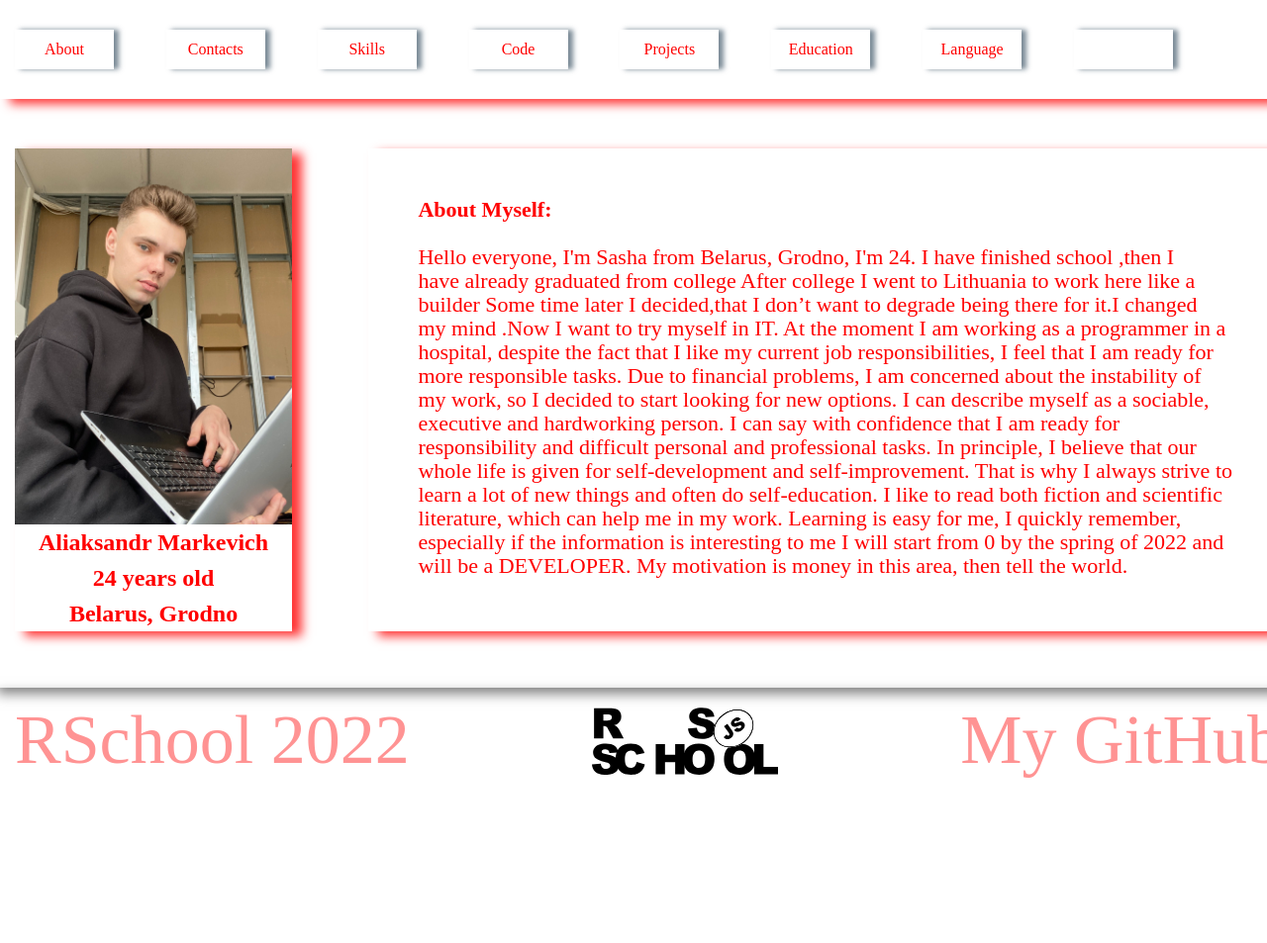
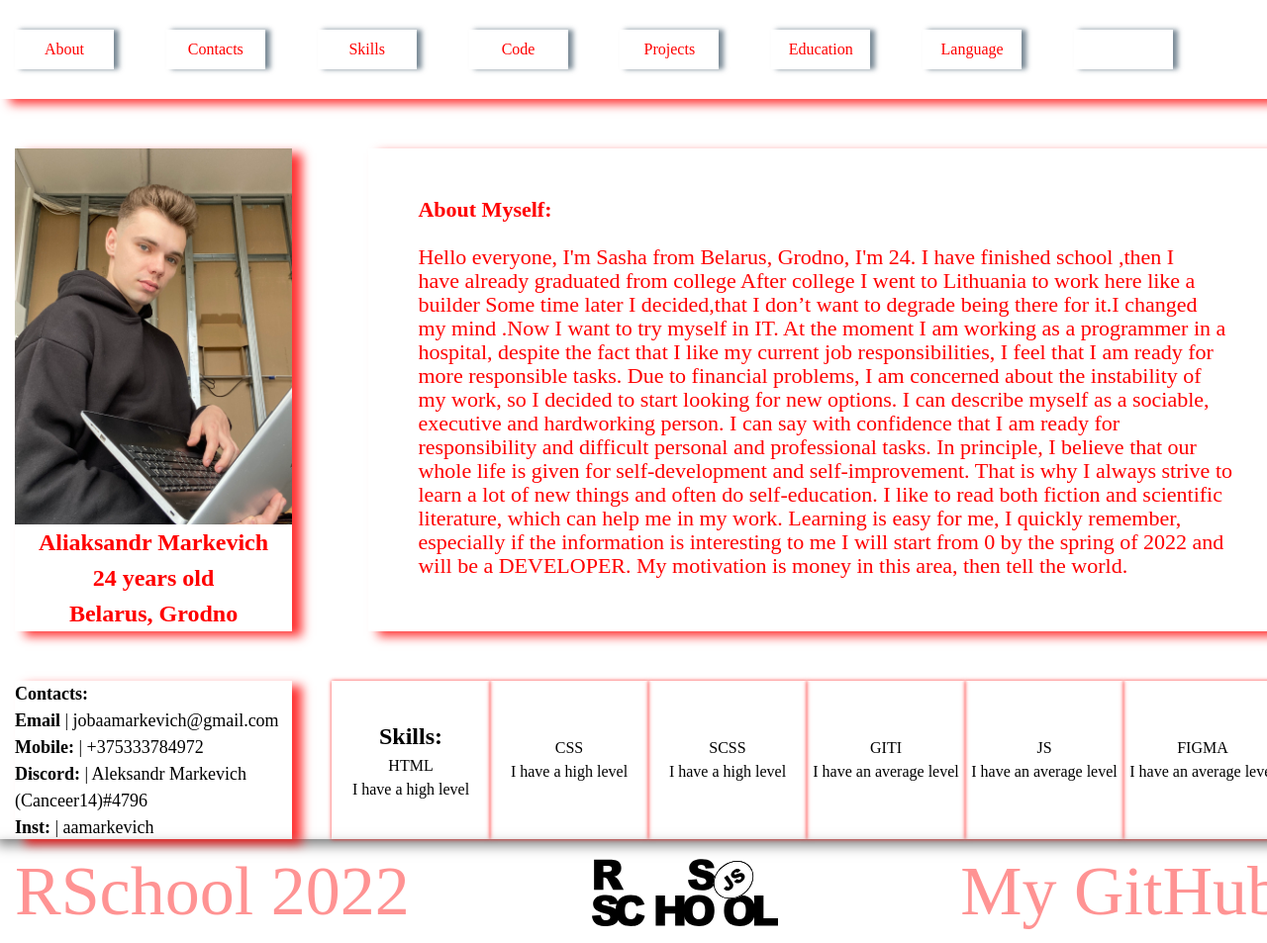
Before and after one commit to Canceer14/rsschool-cv, a plain HTML site: page index.html in a window 1280 px wide. Shown: the top 953 px of the page at 99% size. Before the commit the page ends 800 px from the top, so only its background shows below. Drawn offline with Linux system fonts and the light colour scheme; files whose address does not match are found by name.

Commit message:
feat: update info

```diff
--- a/index.html
+++ b/index.html
@@ -63,6 +63,22 @@
           the spring of 2022 and<br> will be a DEVELOPER. My motivation is money in this area, then tell the world.
         </h1>
       </section>
+      <section class="contacts-skill">
+        <ul class="contacts-skill__cont">
+          <li class="cont__item"><a href=""><b>Contacts:</b></a><br><b>Email</b> | jobaamarkevich@gmail.com</li>
+          <li class="cont__item"><b>Mobile:</b> | +375333784972</li>
+          <li class="cont__item"><b>Discord:</b> | Aleksandr Markevich (Canceer14)#4796</li>
+          <li class="cont__item"><b>Inst:</b> | aamarkevich</li>
+        </ul>
+        <ul class="contacts-skill__skill">
+          <li class="skill__item"><a href=""><b>Skills:</b></a>HTML<br>I have a high level</li>
+          <li class="skill__item">CSS<br>I have a high level</li>
+          <li class="skill__item">SCSS<br>I have a high level</li>
+          <li class="skill__item">GITI<br>I have an average level</li>
+          <li class="skill__item">JS<br>I have an average level</li>
+          <li class="skill__item">FIGMA<br>I have an average level</li>
+        </ul>
+      </section>
     </main>
     <footer class="footer__container">
       <a href="https://rs.school/js/" class="footer__link-courses blink" target="_blank">RSchool 2022</a>
--- a/scss/_main.scss
+++ b/scss/_main.scss
@@ -42,3 +42,54 @@
     }
   }
 }
+
+.contacts-skill {
+  display: flex;
+  justify-content: space-between;
+  margin-top: 50px;
+  &__cont {
+    height: 160px;
+    width: 280px;
+    box-shadow: 10px 5px 10px rgba(255, 0, 0, 0.8);
+    &:hover {
+      color: #ffffff;
+      background-color: #ff000088;
+    }
+  }
+
+  &__skill {
+    display: flex;
+  }
+}
+.cont {
+  &__item {
+    font-size: 18px;
+    a {
+      text-decoration: none;
+      font-size: 18;
+      color: #000000;
+    }
+  }
+}
+.skill {
+  &__item {
+    height: 160px;
+    width: 160px;
+    display: flex;
+    flex-direction: column;
+    align-items: center;
+    justify-content: center;
+    text-align: center;
+    transition: 1s;
+    box-shadow: 0px 0px 4px rgba(255, 0, 0, 0.8);
+    a {
+      text-decoration: none;
+      font-size: 24px;
+      color: #000000;
+    }
+    &:hover {
+      color: #ffffff;
+      background-color: #ff000088;
+    }
+  }
+}
```
Also changed, not shown: css/style.css.
